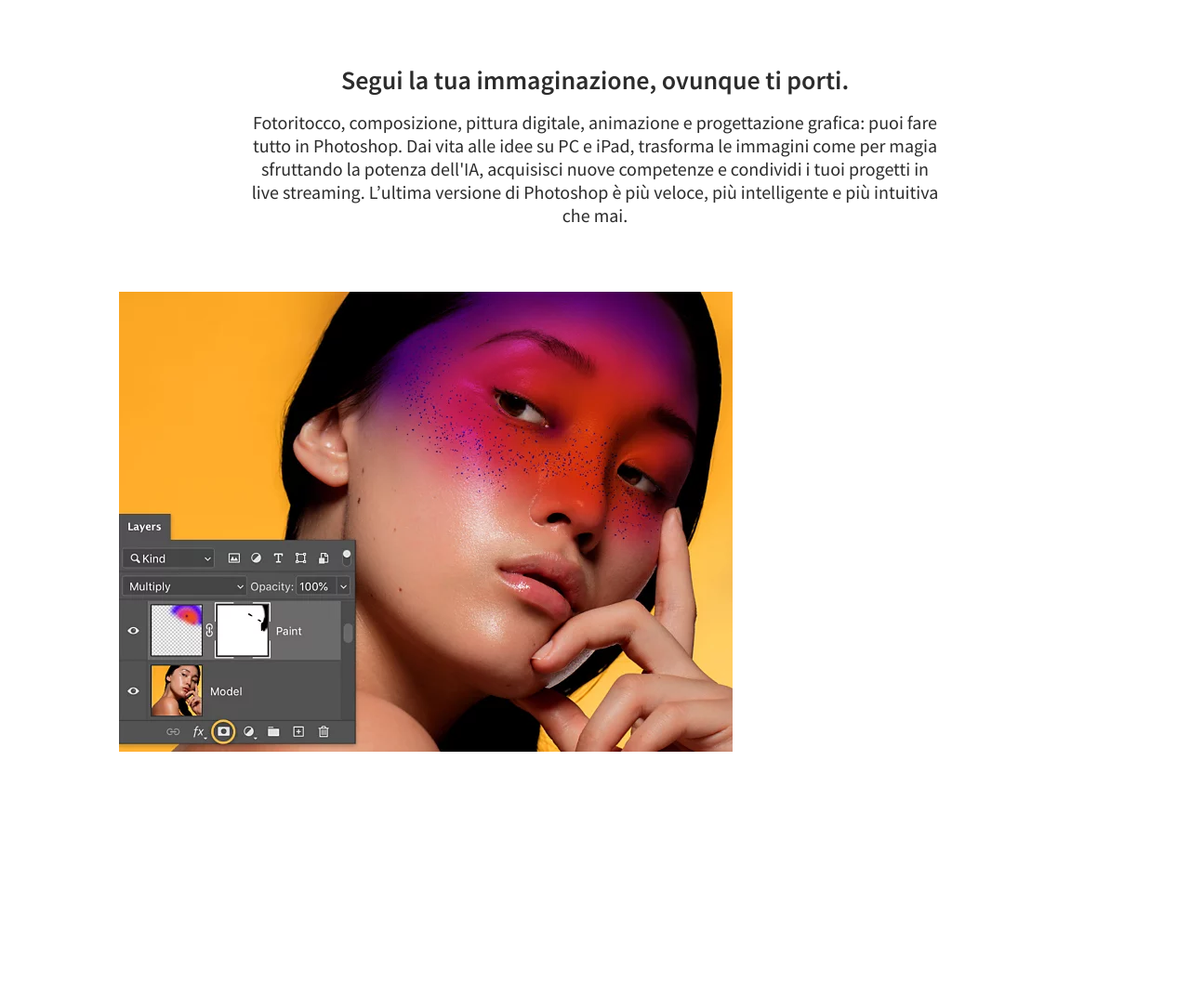
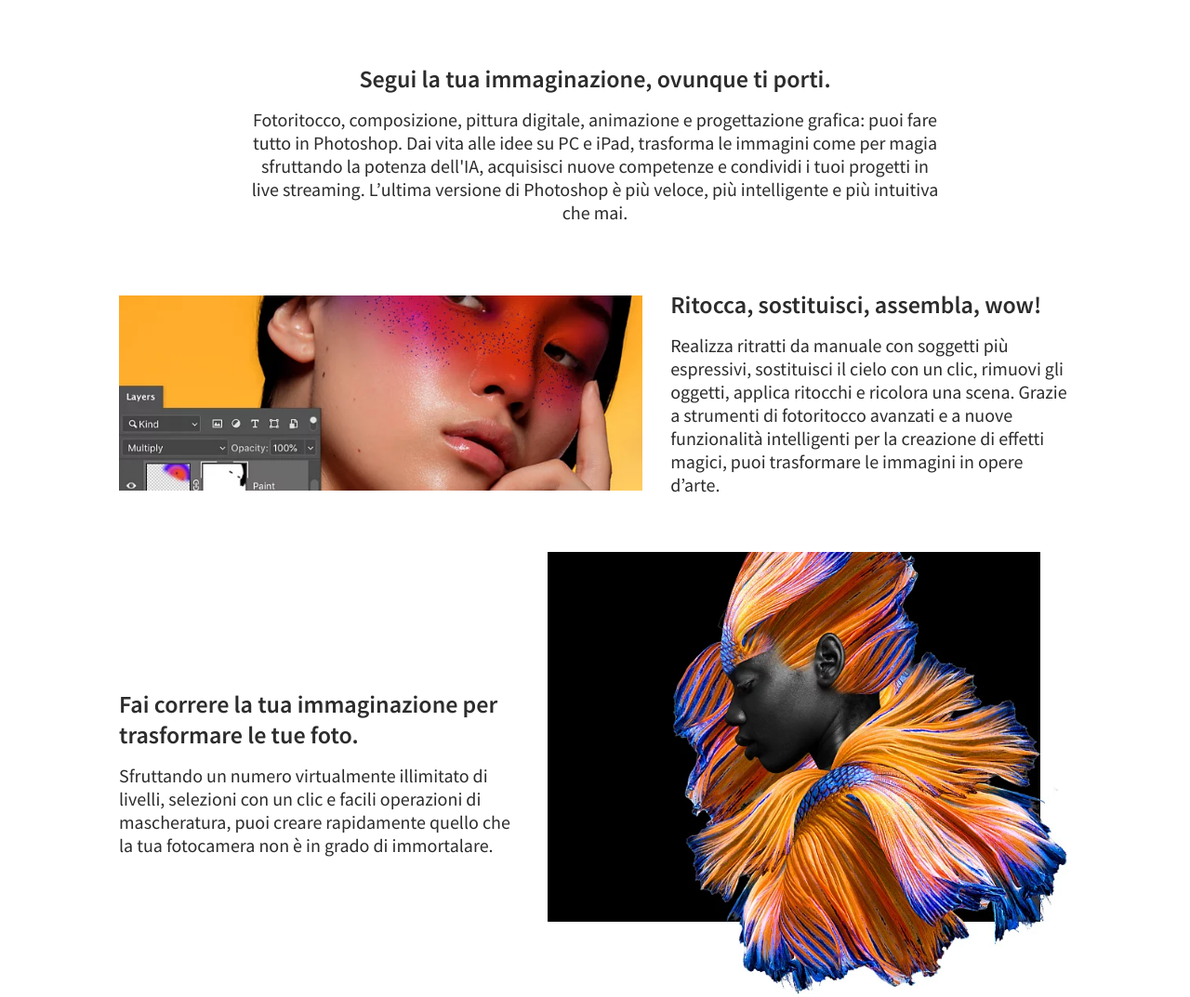
Before and after one commit to C-Bertotti/sass-painter, a website: page index.html in a window 1280 px wide. Shown: the part 702-1775 px from the top of the page at 93% size. Before the commit the page ends 1515 px from the top, so only its background shows below. Drawn offline with Linux system fonts and the light colour scheme.

Commit message:
section features

```diff
--- a/index.html
+++ b/index.html
@@ -40,7 +40,32 @@
                 <div class="container container--l">
                     <div class="feat">
                         <img src="img/feat/feat_1.webp" alt="feat_1">
-
+                        <div class="feat__heading">
+                            <h2>Ritocca, sostituisci, assembla, wow!</h2>
+                            <p>Realizza ritratti da manuale con soggetti più espressivi, sostituisci il cielo con un clic, rimuovi gli oggetti, applica ritocchi e ricolora una scena. Grazie a strumenti di fotoritocco avanzati e a nuove funzionalità intelligenti per la creazione di effetti magici, puoi trasformare le immagini in opere d’arte.</p>
+                        </div>
+                    </div>
+                    <div class="feat">
+                        <img src="img/feat/feat_2.webp" alt="feat_2">
+                        <div class="feat__heading">
+                            <h2>Fai correre la tua immaginazione per trasformare le tue foto.</h2>
+                            <p>Sfruttando un numero virtualmente illimitato di livelli, selezioni con un clic e facili operazioni di mascheratura, puoi creare rapidamente quello che la tua fotocamera non è in grado di immortalare.</p>
+                        </div>
+                    </div>
+                    <div class="feat">
+                        <img src="img/feat/feat_3.webp" alt="feat_3">
+                        <div class="feat__heading">
+                            <h2>Mille tocchi di bravura.</h2>
+                            <p>Dipingi e disegna con migliaia di pennelli personalizzati o creane di nuovi: con Photoshop hai a disposizione la più grande raccolta al mondo.</p>
+                            <a href="#">Scopri di più</a>
+                        </div>
+                    </div>
+                    <div class="feat">
+                        <img src="img/feat/feat_4.webp" alt="feat_4">
+                        <div class="feat__heading">
+                            <h2>Il tuo punto di riferimento per progettare grafiche di grande impatto.</h2>
+                            <p>Poster, packaging, banner, siti web: la progettazione grafica inizia con Photoshop. Combina foto, grafiche e testi per creare immagini completamente nuove, seleziona i soggetti con un clic e gioca con colori ed effetti per perfezionare ogni progetto di design.</p>
+                        </div>
                     </div>
 
                 </div>
--- a/src/Partials/_common.scss
+++ b/src/Partials/_common.scss
@@ -9,7 +9,7 @@ body {
 }
 
 .container {
-  width: 90%;
+  width: 85%;
   margin: 0 auto;
 
   //responsive
--- a/src/Partials/_features.scss
+++ b/src/Partials/_features.scss
@@ -0,0 +1,43 @@
+.feat {
+    margin: 60px auto;
+
+    //responsive
+    @include screen(small) {
+        width: 100%;
+        display: flex;
+        align-items: center;
+    }
+
+    &:nth-child(2n) {
+        //responsive
+        @include screen(small) {
+           flex-direction: row-reverse;
+        }
+
+        img {
+            margin-right: 0;
+            margin-left: 30px;
+        }
+    }
+
+    img {
+        width: 100%;
+        margin-bottom: 30px;
+        object-fit: cover;
+
+        //responsive
+        @include screen(small) {
+            width: 55%;
+            margin-bottom: 0;
+            margin-right: 30px;
+            flex-shrink: 0;
+        }
+    }
+
+    &:nth-child(2n+1) img {
+        height: 210px;
+    }
+
+
+
+}
--- a/src/Partials/_typo.scss
+++ b/src/Partials/_typo.scss
@@ -20,10 +20,21 @@ h2 {
     margin-bottom: 15px;
 }
 
-p {
+p, a {
     font-size: $pS;
     //responsive
-    @include screen(small) {
+    @include screen(med) {
         font-size: $pM;
     }
 }
+
+a {
+    display: inline-block;
+    color: $primaryColor;
+    margin-top: 15px;
+
+
+    &:hover {
+        color: $secondaryColor;
+    }
+}
--- a/src/Partials/_variables.scss
+++ b/src/Partials/_variables.scss
@@ -15,8 +15,8 @@ $fontBold: 600;
 
 
 
-$headingxXS: 18px;
-$headingS: 28px;
+$headingXS: 18px;
+$headingS: 26px;
 $headingM: 36px;
 $headingL: 44px;
 
--- a/src/style.scss
+++ b/src/style.scss
@@ -9,3 +9,5 @@
 @import "Partials/hero";
 
 @import "Partials/section";
+
+@import "Partials/features";
```
Also changed, not shown: dist/style.css.
